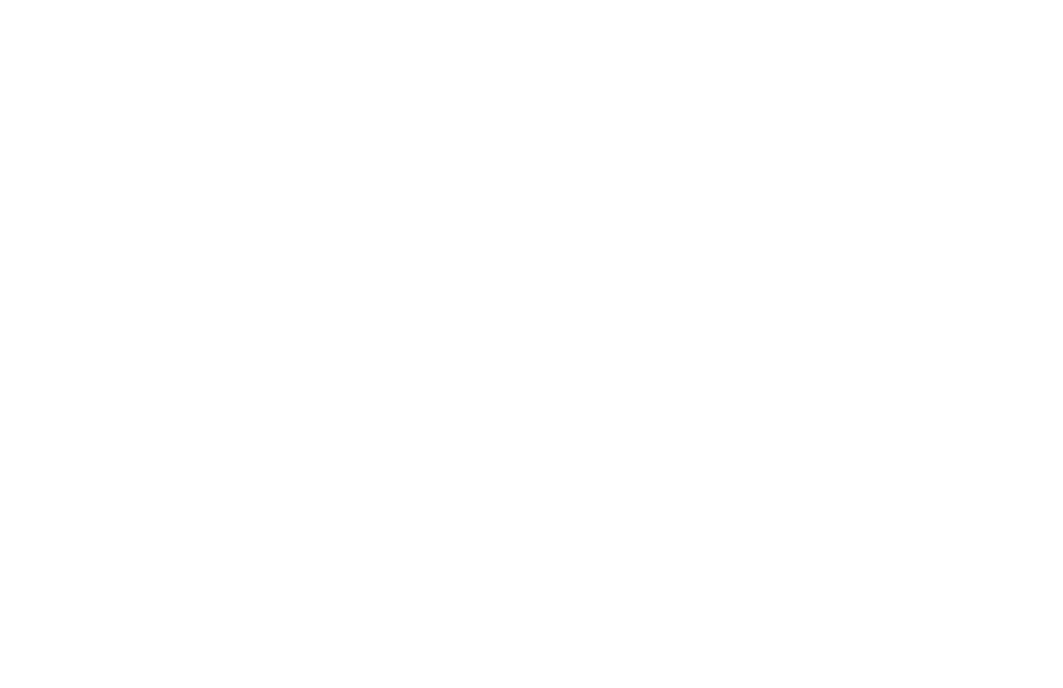
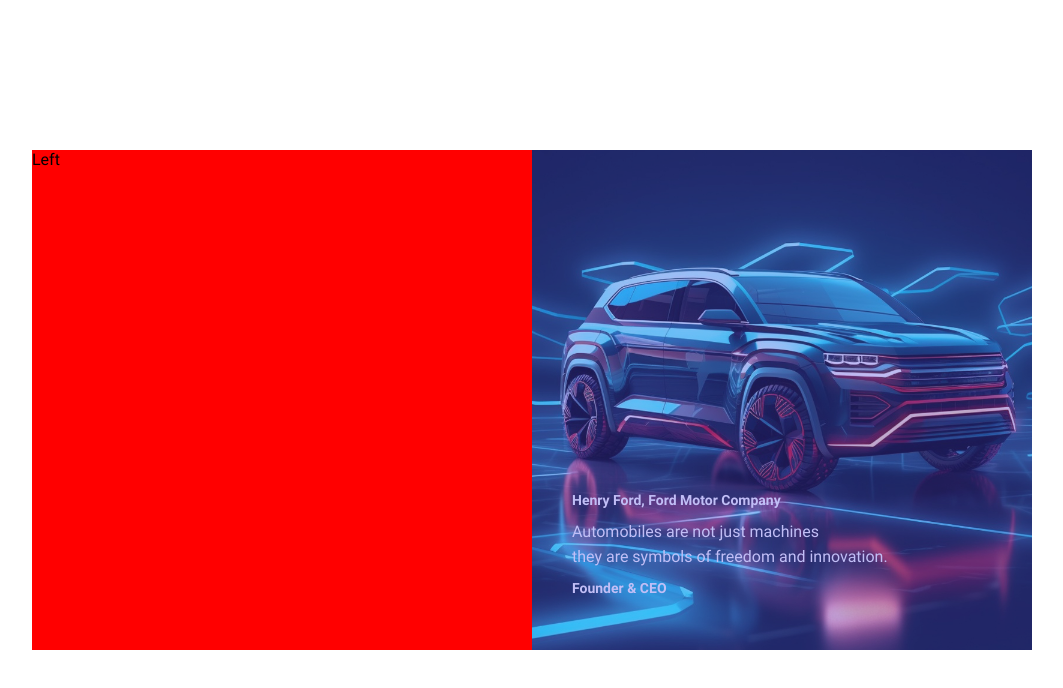
Before and after one commit to AldairAvelino/car-stand, a plain HTML site: page frontend/src/pages/auth/login.html in a window 1280 px wide. Shown: the whole page, without its empty margins (108-1171 px from the left). Drawn offline with Linux system fonts and the light colour scheme.

Commit message:
Created the right side page UI - AA

```diff
--- a/frontend/src/pages/auth/login.html
+++ b/frontend/src/pages/auth/login.html
@@ -1,15 +1,28 @@
 <!DOCTYPE html>
 <html lang="en">
+
 <head>
     <meta charset="UTF-8">
     <meta name="viewport" content="width=device-width, initial-scale=1.0">
     <title>Login | Car Stand</title>
+    <link rel="stylesheet" href="./../../styles/auth.css">
 </head>
+
 <body>
-    <header></header>
+    <div class="login">
+        <div class="box form">Left</div>
+        <div class="box photo">
+            <div class="text-container">
+                <div class="text">
+                    <p class="bold">Henry Ford, Ford Motor Company</p>
+                    <p class="phrase">Automobiles are not just machines</p>
+                    <p class="phrase">they are symbols of freedom and innovation.</p>
+                    <p class="bold">Founder & CEO</p>
+                </div>
+            </div>
+            <div class="overlay"></div>
+        </div>
+    </div>
+</body>
 
-    <main></main>
-
-    <footer></footer>
-</body>
 </html>
```
